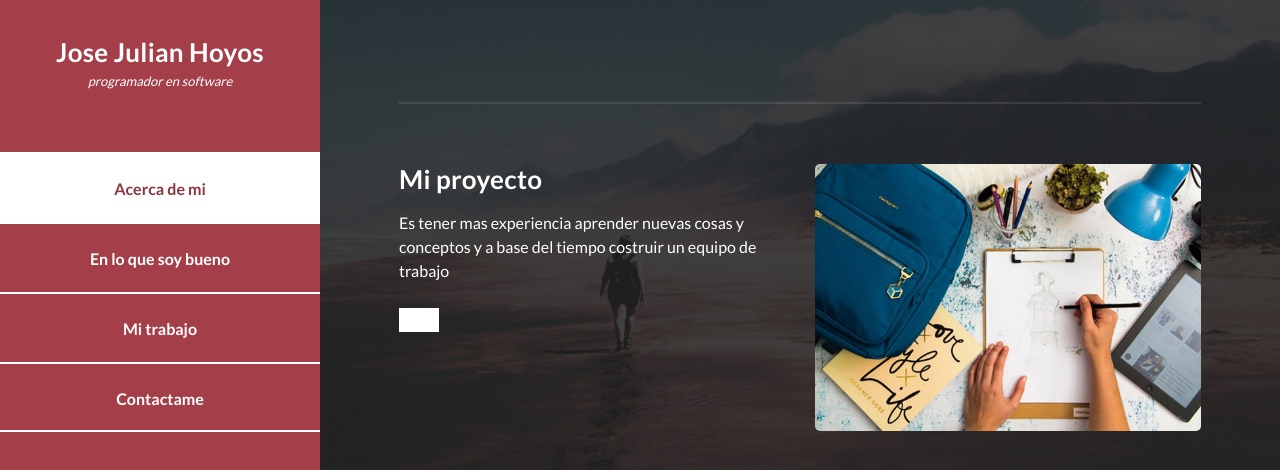
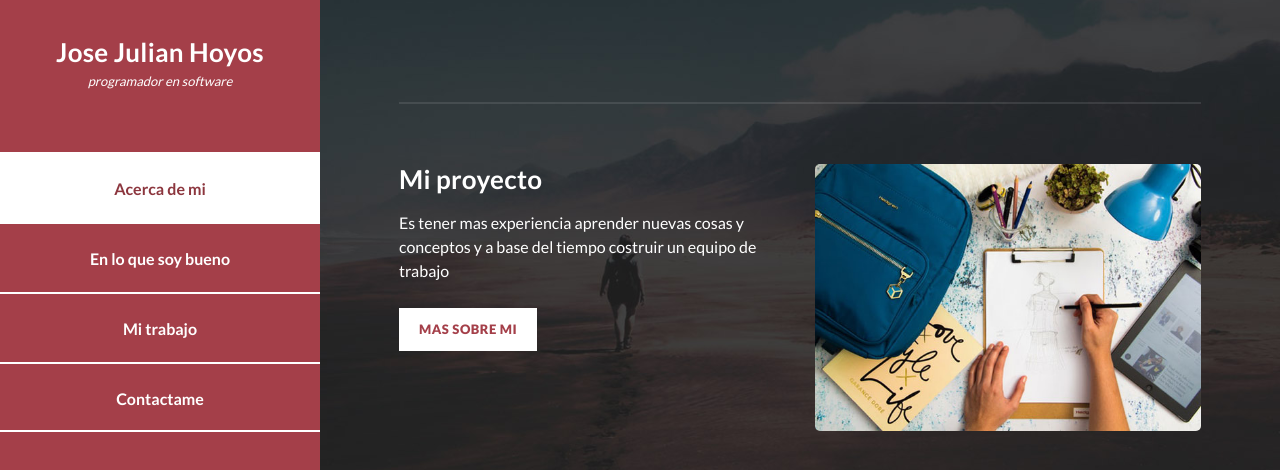
Before and after one commit to josej1063/portafolio, a plain HTML site: page index.html in a window 1280 px wide. Shown: the part 203-673 px from the top of the page. Drawn offline with nearby package versions, Linux system fonts and the light colour scheme.

Commit message:
index.html

```diff
--- a/index.html
+++ b/index.html
@@ -86,7 +86,7 @@ https://templatemo.com/tm-531-reflux
                   trabajo
                 </p>
                 <div class="white-button">
-                  <a href="#En que soy bueno"></a>
+                  <a href="#En que soy bueno">mas sobre mi</a>
                 </div>
               </div>
             </div>
```
